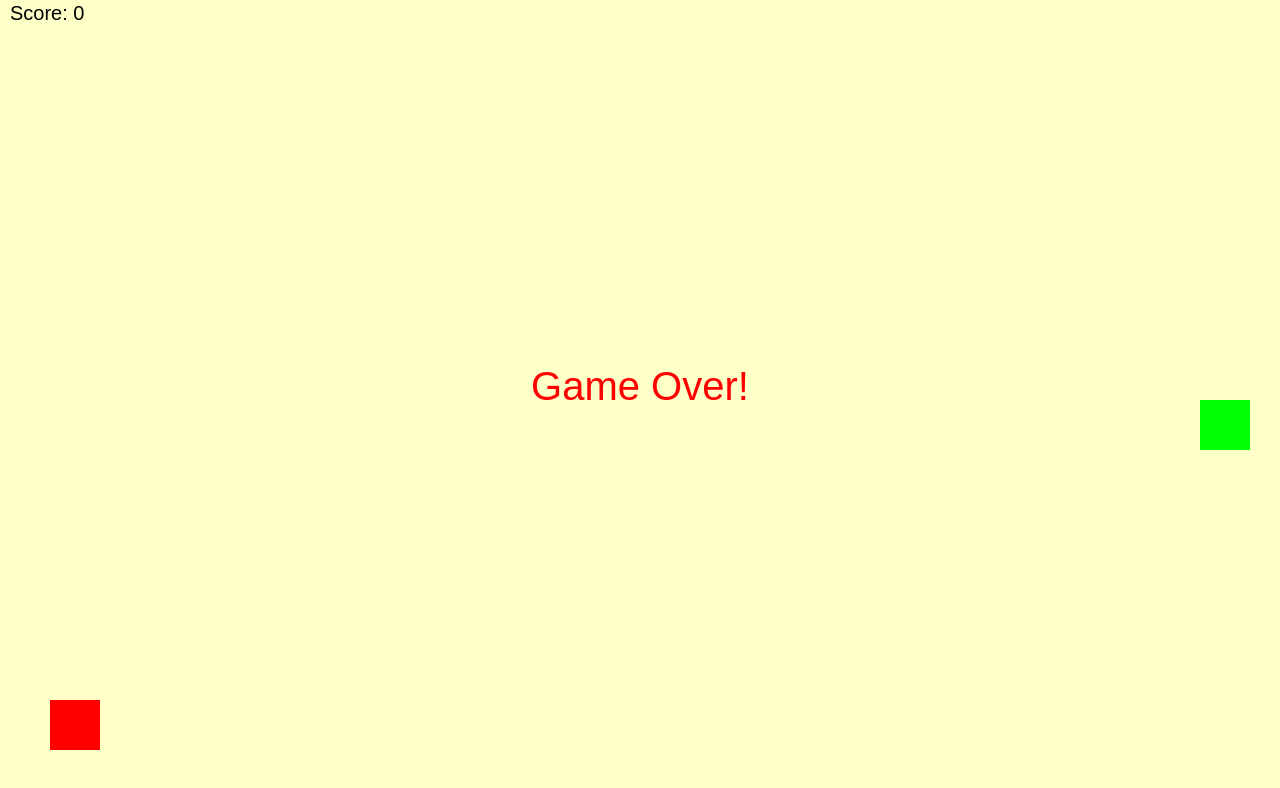
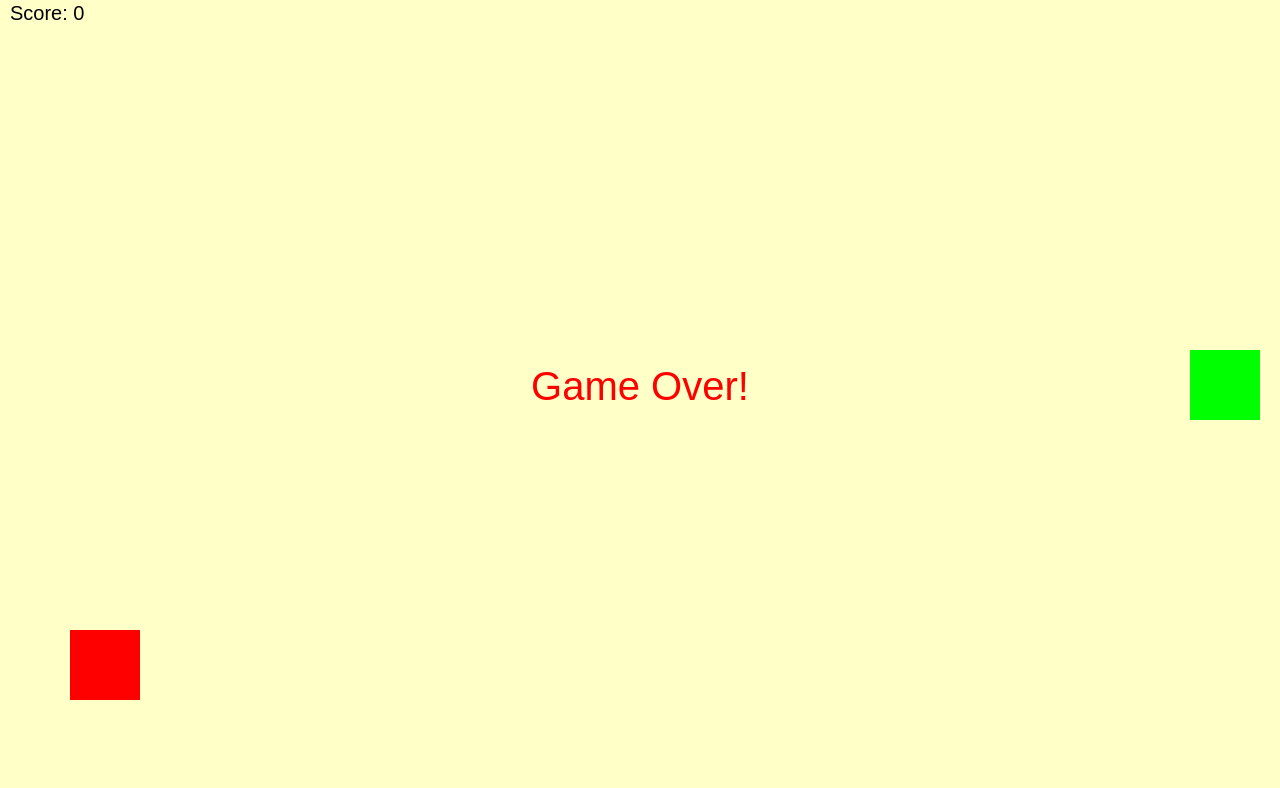
Before and after one commit to ClementNoelRenard/ClementNoelRenard, a plain HTML site: page snake_v3_tactile.html in a window 1280 px wide. Drawn offline with Linux system fonts and the light colour scheme.

Commit message:
Update snake_v3_tactile.html

```diff
--- a/snake_v3_tactile.html
+++ b/snake_v3_tactile.html
@@ -26,7 +26,7 @@
     window.addEventListener("resize", () => { location.reload(); });
 
     // Définition d'une taille de grille fixe
-    const GRID_SIZE = 50;
+    const GRID_SIZE = 70;
 
     // Récupération du canvas et définition de ses dimensions en plein écran
     const canvas = document.getElementById("game");
```
